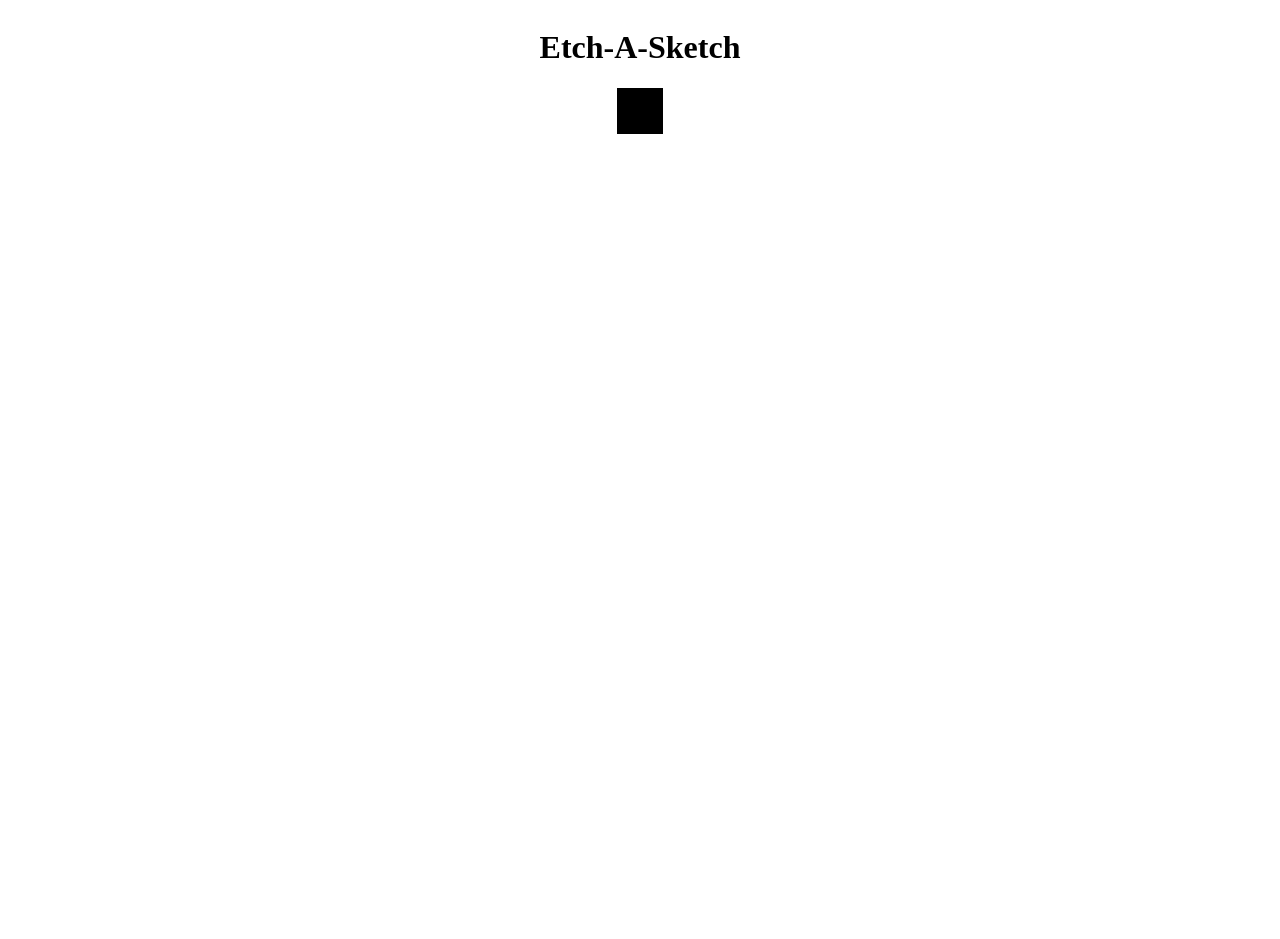
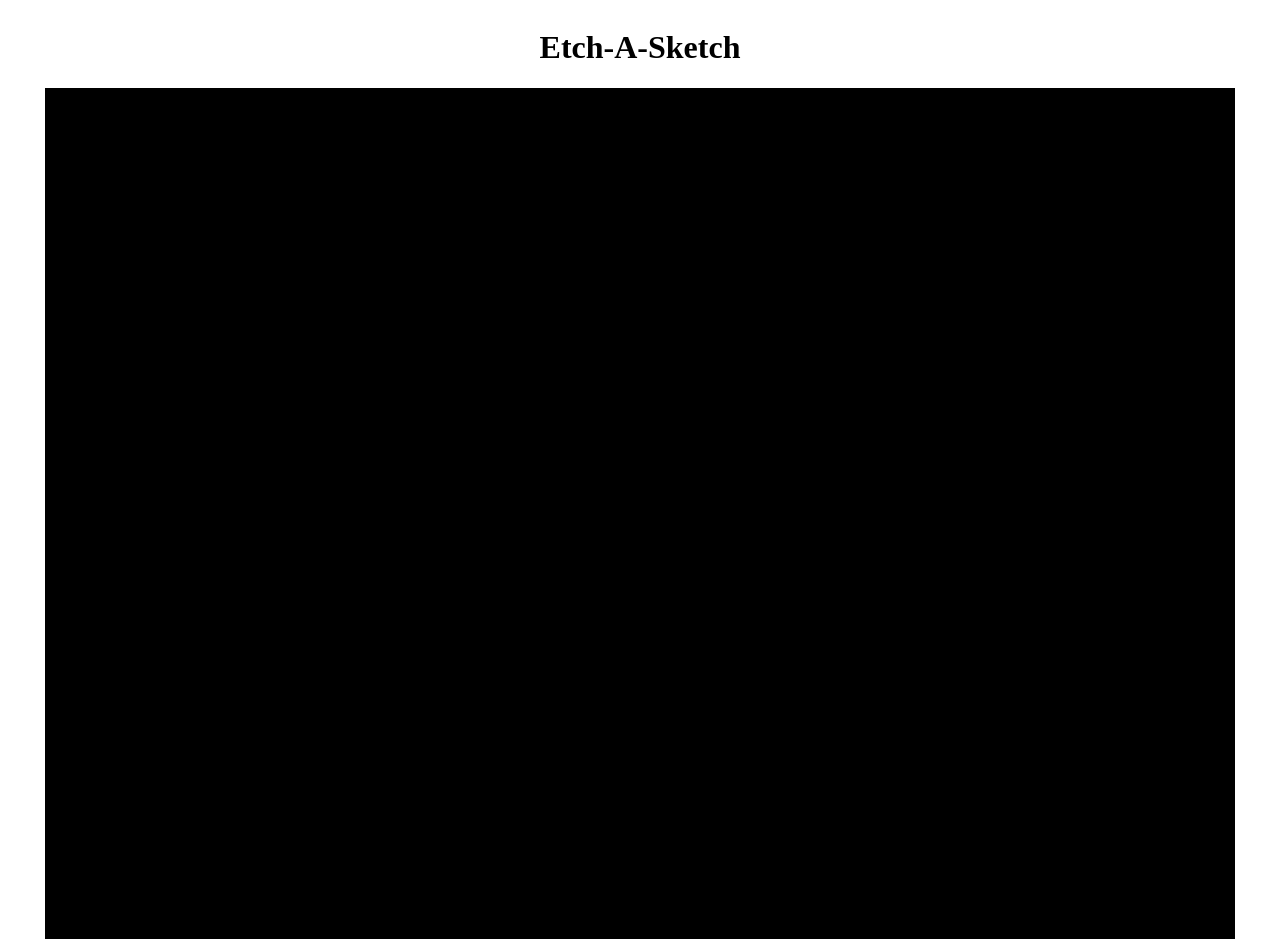
Before and after one commit to chavm471/Etch-a-Sketch, a plain HTML site: page index.html in a window 1280 px wide. Shown: the top 939 px of the page. Before the commit the page ends 800 px from the top, so only its background shows below. Drawn offline with Linux system fonts and the light colour scheme.

Commit message:
I have the grid set up

```diff
--- a/eas.js
+++ b/eas.js
@@ -1,5 +1,6 @@
 //this file is going to serve as the backend of my website
-
+for (let i = 1; i < 256; ++i)
+{
     //first insert the element
     const container = document.querySelector("#container");
 
@@ -10,9 +11,9 @@ y_axis.classList.add("y_axis");
     y_axis.style["background-color"] = "black";
     y_axis.style.borderStyle = "solid";
     y_axis.style.borderColor = "black";
-y_axis.style.height = "40px";
-y_axis.style.width = "40px";
-
+    y_axis.style.width = "6.25%";
+    y_axis.style.height = "100px";
 
     //add it to the DOM
     container.appendChild(y_axis);
+}
--- a/index.html
+++ b/index.html
@@ -3,7 +3,7 @@
 <html lang = "en">
     <head>
         <meta charset="UTF-8">
-        <meta name="viewport" content="width=device-width, intial-scale=1.0">
+        <meta name="viewport" content="width=device-width, initial-scale=1.0">
         <title> Etch-A-Sketch</title>
         <link rel="stylesheet" href="style.css">
         <script src = "eas.js" defer> </script>
--- a/style.css
+++ b/style.css
@@ -8,5 +8,9 @@ body{
 
 #container{
     display: flex;
+    flex: 0 0 6.25%;
     justify-content: center;
+    flex-wrap: wrap;
+    width: 100%;
+    height: 90%;
 }
```
Lines whose indentation alone changed are shown as unchanged.
